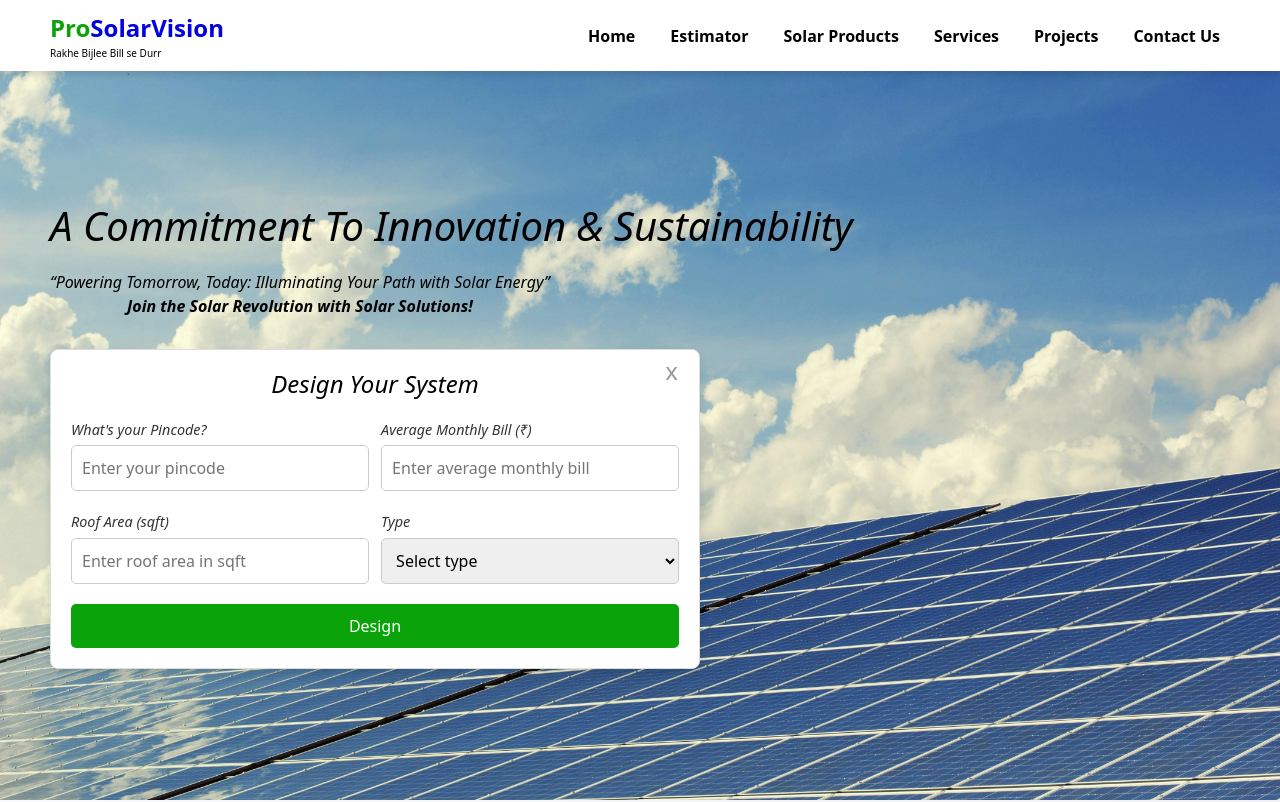
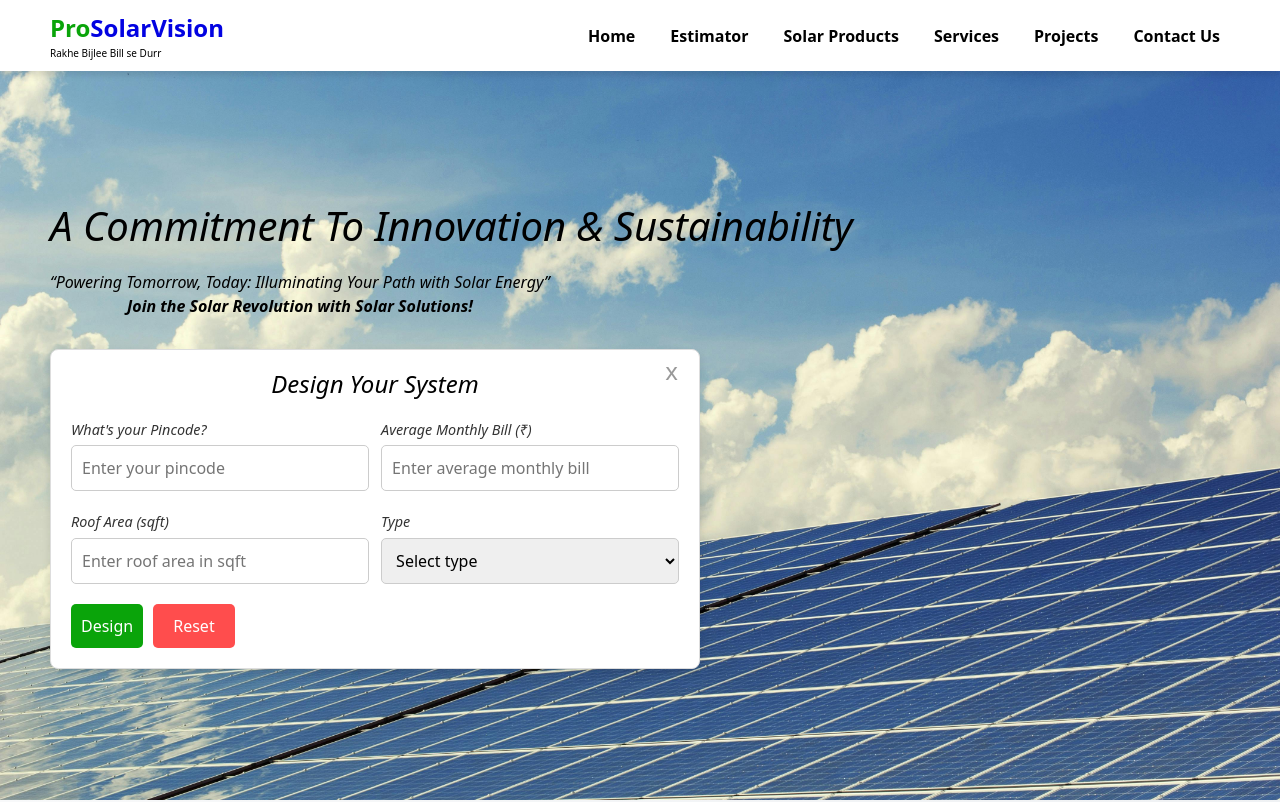
Before and after one commit to kushang19/prosolarvision, a React (Create React App) app: page / in a window 1280 px wide. Shown: the top 802 px of the page. Built offline with nearby package versions, Linux system fonts and the light colour scheme.

Commit message:
reset button added

```diff
--- a/src/App.js
+++ b/src/App.js
@@ -16,8 +16,11 @@ import ScrollToTop from "./components/shared/ScrollToTop";
 import Estimator from "./pages/Estimator/Estimator";
 
 function App() {
+  // Setting basename for GitHub Pages
+  const basename = process.env.PUBLIC_URL || '/';
+
   return (
-    <Router>
+    <Router basename={basename}>
       <ScrollToTop />
       <Header />
       <Routes>
--- a/src/pages/Estimator/Estimator.js
+++ b/src/pages/Estimator/Estimator.js
@@ -241,7 +241,7 @@ const Estimator = () => {
             offset your electricity consumption.
           </p>
         </div>
-      ) : <p>loading...</p>}
+      ) : <p>Go Green with Prosolar Vision...</p>}
       </div>
     </div>
   );
--- a/src/pages/Home/Sections/Banner.css
+++ b/src/pages/Home/Sections/Banner.css
@@ -16,3 +16,22 @@
     right: 0;
     left: 145px;
   }
+
+
+.form-buttons{display: flex;}
+
+  /* reset button */
+
+  .reset-btn {
+    background-color: #ff4d4d;
+    color: white;
+    border: none;
+    padding: 10px 20px;
+    margin-left: 10px;
+    cursor: pointer;
+    border-radius: 5px;
+  }
+
+  .reset-btn:hover {
+    background-color: #e60000;
+  }
--- a/src/pages/Home/Sections/Banner.js
+++ b/src/pages/Home/Sections/Banner.js
@@ -6,6 +6,7 @@ import "./Banner.css";
 const Banner = () => {
   const [isFormVisible, setIsFormVisible] = useState(true);
   const [isBannerVisible, setIsBannerVisible] = useState(true);
+  const [formKey, setFormKey] = useState(0); // Key to force re-render
 
   const { register, handleSubmit, formState: { errors }, reset } = useForm({ mode: "onChange" });
   const navigate = useNavigate();
@@ -25,7 +26,6 @@ const Banner = () => {
       const rect = banner.getBoundingClientRect();
       setIsBannerVisible(rect.bottom > 0); // Check if banner is in viewport
     };
-
     window.addEventListener("scroll", handleScroll);
     return () => {
       window.removeEventListener("scroll", handleScroll);
@@ -45,14 +45,6 @@ const Banner = () => {
     const systemInKW = unitPerDay / 4;
     const areaRequired = systemInKW * 100;
 
-    // Log calculated values (for debugging, optional)
-    console.log("Monthly Consumption Units:", monthlyConsumption);
-    console.log("Yearly Consumption:", yearlyConsumption);
-    console.log("Unit Per Day:", unitPerDay);
-    console.log("System in kW:", systemInKW);
-    console.log("Area Required:", areaRequired);
-
-    // Store form data and calculated values in sessionStorage
     const storedData = {
       ...data,
       monthlyConsumption,
@@ -63,11 +55,18 @@ const Banner = () => {
       costPerUnit,
       electricityProvider,
     };
+
     sessionStorage.setItem("designSystemFormData", JSON.stringify(storedData));
+    setIsFormVisible(false);
+    navigate("/estimator");
+  };
 
-    // alert("Form submitted and calculations saved successfully!");
-    setIsFormVisible(false); // Hide the form
-    navigate("/estimator"); // Navigate to /estimator page
+  // Handle Reset button click
+  const handleReset = () => {
+    reset({}); // Clear all form fields
+    sessionStorage.removeItem("designSystemFormData"); // Clear sessionStorage
+    setIsFormVisible(true); // Ensure form is visible
+    setFormKey(Date.now()); // Force re-render with a unique key
   };
 
   return (
@@ -77,24 +76,25 @@ const Banner = () => {
         “Powering Tomorrow, Today: Illuminating Your Path with Solar Energy” <br />
         <strong>Join the Solar Revolution with Solar Solutions!</strong>
       </p>
-
       {isFormVisible ? (
         <div className="form-container banner-form">
           <h2>Design Your System</h2>
-          <form onSubmit={handleSubmit(onSubmit)}>
+          <form key={formKey} onSubmit={handleSubmit(onSubmit)}>
             <div className="form-group">
               <label>What's your Pincode?</label>
               <input
                 type="text"
                 {...register("pincode", {
                   required: "Pincode is required",
-                  pattern: { value: /^\d{6}$/, message: "Enter a valid 6-digit pincode" },
+                  pattern: {
+                    value: /^\d{6}$/,
+                    message: "Enter a valid 6-digit pincode",
+                  },
                 })}
                 placeholder="Enter your pincode"
               />
               {errors.pincode && <span className="error">{errors.pincode.message}</span>}
             </div>
-
             <div className="form-group">
               <label>Average Monthly Bill (₹)</label>
               <input
@@ -107,7 +107,6 @@ const Banner = () => {
               />
               {errors.monthlyBill && <span className="error">{errors.monthlyBill.message}</span>}
             </div>
-
             <div className="form-group">
               <label>Roof Area (sqft)</label>
               <input
@@ -120,12 +119,9 @@ const Banner = () => {
               />
               {errors.roofArea && <span className="error">{errors.roofArea.message}</span>}
             </div>
-
             <div className="form-group">
               <label>Type</label>
-              <select
-                {...register("type", { required: "Type is required" })}
-              >
+              <select {...register("type", { required: "Type is required" })}>
                 <option value="">Select type</option>
                 <option value="Residential">Residential</option>
                 <option value="Commercial">Commercial</option>
@@ -133,18 +129,19 @@ const Banner = () => {
               </select>
               {errors.type && <span className="error">{errors.type.message}</span>}
             </div>
-
-            <button type="submit" className="submit-btn">Design</button>
-            <button type="button" className="close-btn" onClick={() => setIsFormVisible(false)}>x</button>
+            <div className="form-buttons">
+              <button type="submit" className="submit-btn">Design</button>
+              <button type="button" className="reset-btn" onClick={handleReset}>Reset</button>
+              <button type="button" className="close-btn" onClick={() => setIsFormVisible(false)}>x</button>
+            </div>
           </form>
         </div>
       ) : (
         <button className="cta-btn" onClick={() => setIsFormVisible(true)}>Design Your System</button>
       )}
-
       {!isBannerVisible && (
         <div className="sticky-wrapper d-flex">
-          <span style={{paddingLeft: "150px"}}>Go Green with Prosolar Vision</span>
+          <span style={{ paddingLeft: "150px" }}>Go Green with Prosolar Vision</span>
           <button className="cta-btn" onClick={() => setIsFormVisible(true)}>Design Your System</button>
         </div>
       )}
```
Also changed, not shown: package.json (+7 -1 lines), public/404.html (added, +19 -0 lines), 1 other file (tests, documents, lock files or other folders).
